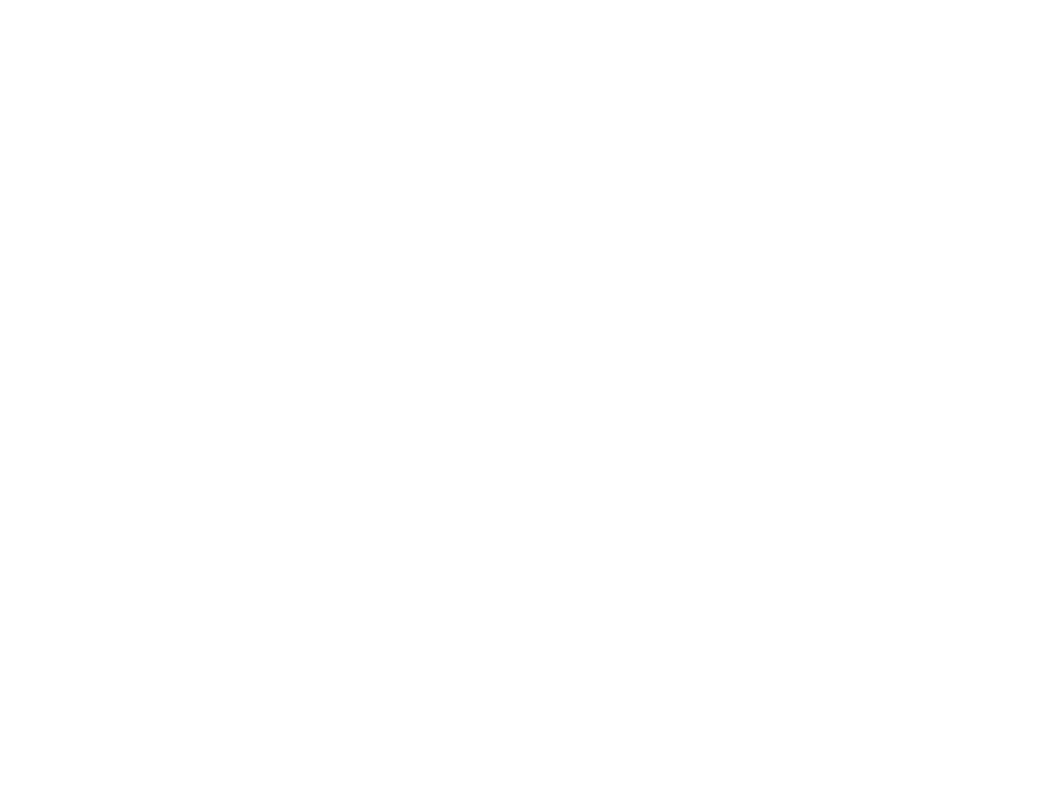
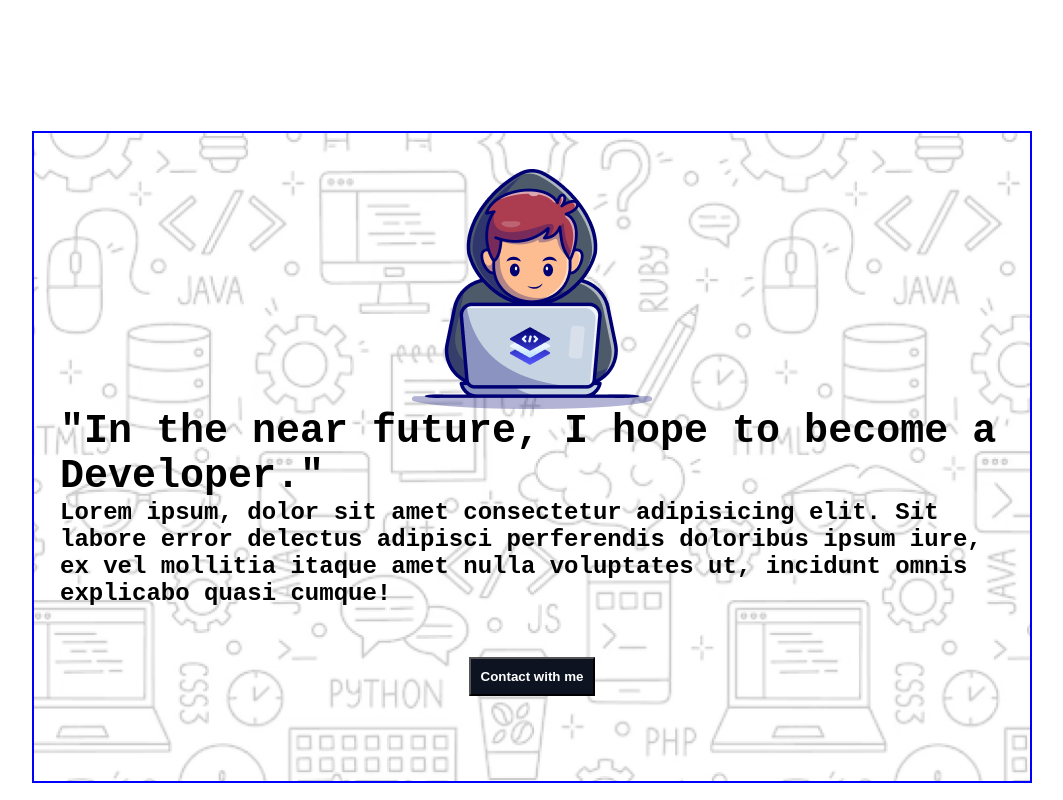
Before and after one commit to shantomooon/first-assignment, a plain HTML site: page index.html in a window 1280 px wide. Shown: the whole page, without its empty margins (108-1171 px from the left). Drawn offline with Linux system fonts and the light colour scheme; a web font is replaced by a local one.

Commit message:
challenger

```diff
--- a/index.html
+++ b/index.html
@@ -4,9 +4,16 @@
     <meta charset="UTF-8">
     <meta name="viewport" content="width=device-width, initial-scale=1.0">
     <title>first assignment</title>
+    <link rel="stylesheet" href="styles/styles.css">
 </head>
 <body>
-    <header>
+    <header class="banner-container">
+        <div class="banner-content">
+            <img src="images/Group.png" alt="">
+    <p>"In the near future, I hope to become a Developer."</p>
+    <h2>Lorem ipsum, dolor sit amet consectetur adipisicing elit. Sit labore error delectus adipisci perferendis doloribus ipsum iure, ex vel mollitia itaque amet nulla voluptates ut, incidunt omnis explicabo quasi cumque!</h2>
+    <button class="btn-primary">Contact with me</button>
+        </div>
 
     </header>
     <main>
--- /dev/null
+++ b/styles/styles.css
@@ -0,0 +1,50 @@
+
+
+@import url('https://fonts.googleapis.com/css2?family=Azeret+Mono:ital,wght@0,100..900;1,100..900&display=swap');
+
+*{
+  box-sizing: border-box;
+  margin: 0;
+  padding: 0;
+}
+
+body{
+  font-family: "Azeret Mono", monospace;
+}
+/* banner-section starts here */
+.banner-container{
+  display: flex;
+  align-items: center;
+  width: 1000px;
+  margin: 0 auto;
+  border: 2px solid blue;
+  min-height: 652px;
+  margin-top: 131px;
+  background-image: url(../images/Hero-bg.png);
+  background-position: center;
+  background-repeat: no-repeat;
+  background-size: cover;
+}
+
+.banner-content {
+  display: flex;
+  flex-direction: column;
+  justify-content: center;
+ padding: 26px;
+  align-items: center;
+
+}
+.banner-content p, h1{
+  color: black;
+  font-size: 40px;
+  font-weight: 800;
+}
+.btn-primary{
+
+  background-color: #0D1321;
+  padding: 10px;
+  font-weight: 600;
+  color: #FFFFFF;
+  margin: 50px;
+
+}
```
